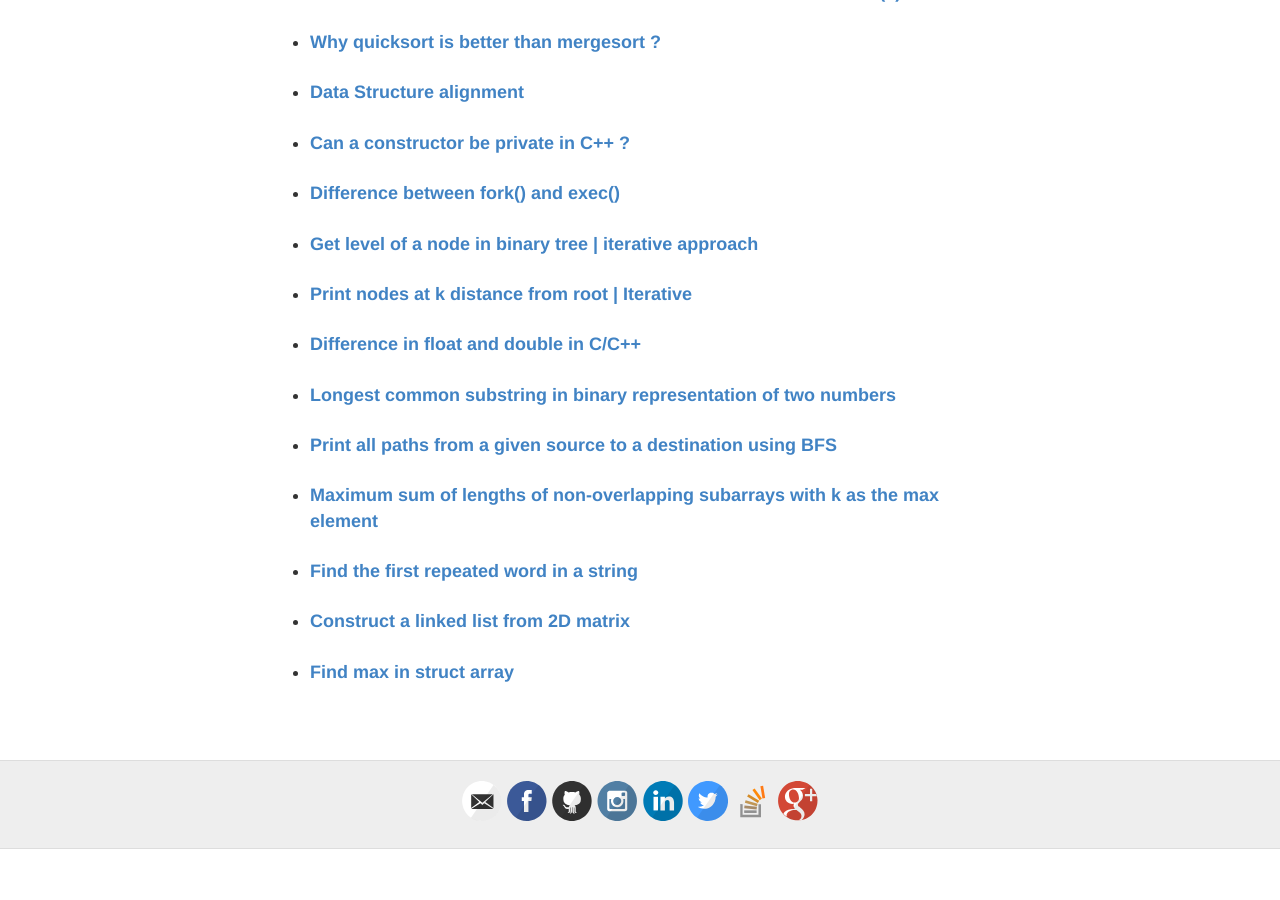
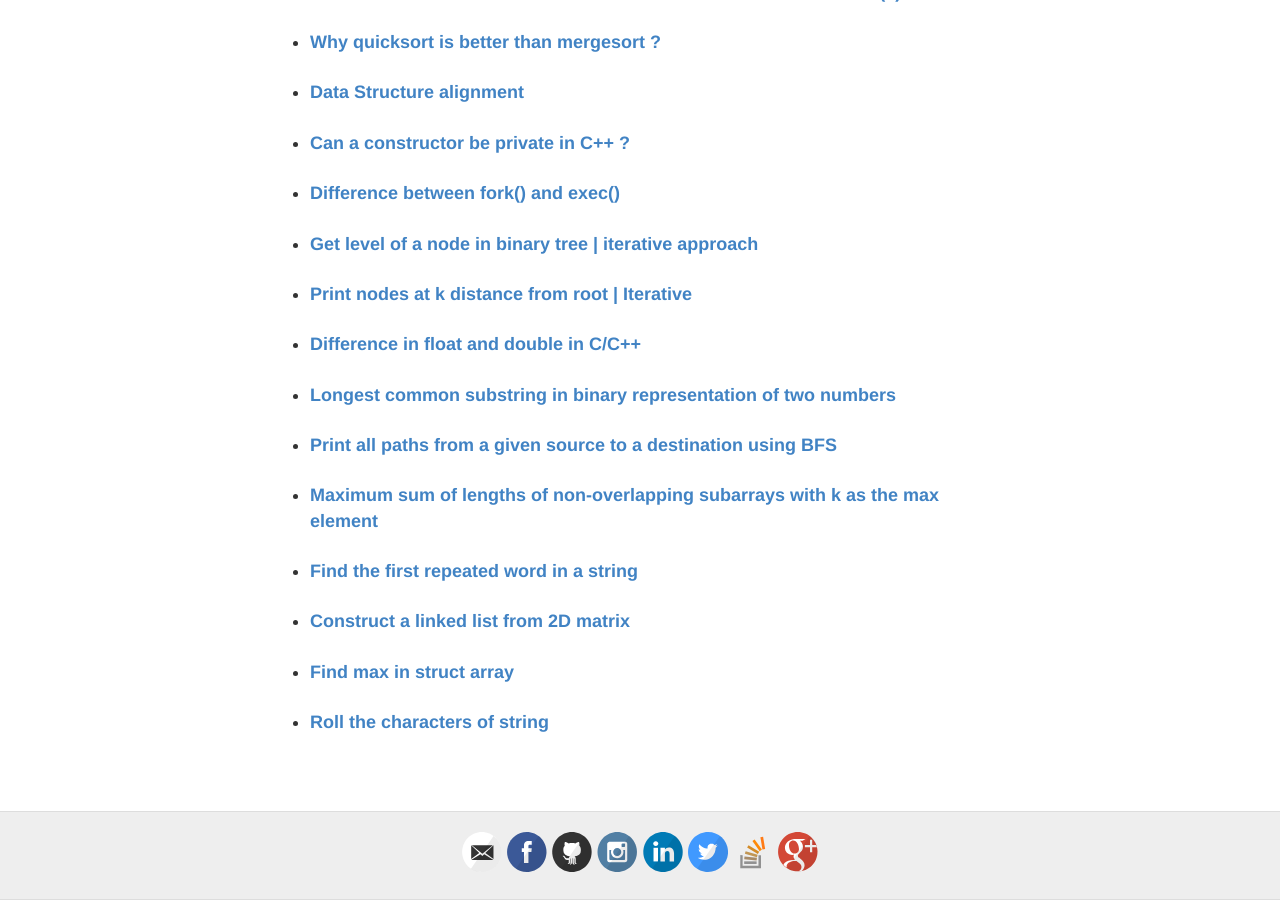
Before and after one commit to msdeep14/msdeep14.github.io, a Jekyll site: the page built from projects/geeksforgeeks_articles.html, in a window 1280 px wide and 900 px high, scrolled down 820 px. Built offline with Jekyll 4.4.1, drawn with Linux system fonts in a browser that asks for light colours; before the commit the page ends 1669 px from its top, so only the background shows below that.

Commit message:
add geeksforgeeks article link

```diff
--- a/projects/geeksforgeeks_articles.html
+++ b/projects/geeksforgeeks_articles.html
@@ -41,6 +41,8 @@ permalink: /projects/geeksforgeeks_articles
         <li><strong><a target="_blank" href = "http://www.geeksforgeeks.org/find-first-repeated-word-string/">Find the first repeated word in a string</a></strong></li><br/>
         <li><strong><a target="_blank" href = "http://www.geeksforgeeks.org/construct-linked-list-2d-matrix/">Construct a linked list from 2D matrix</a></strong></li><br/>
         <li><strong><a target="_blank" href = "http://www.geeksforgeeks.org/find-max-struct-array/">Find max in struct array</a></strong></li><br/>
+        <li><strong><a target="_blank" href = "http://www.geeksforgeeks.org/roll-characters-string/">Roll the characters of string
+</a></strong></li><br/>
     </ul>
 </p>
 </body>
```
